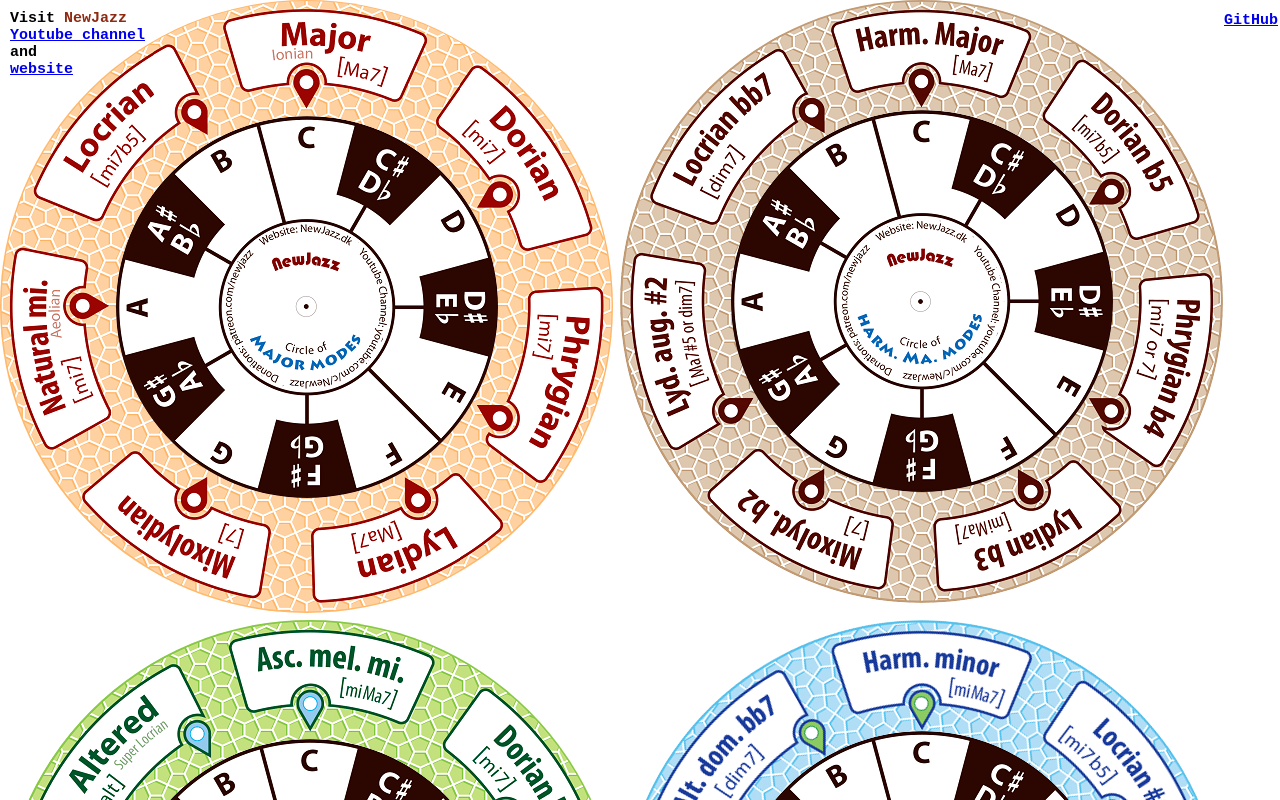
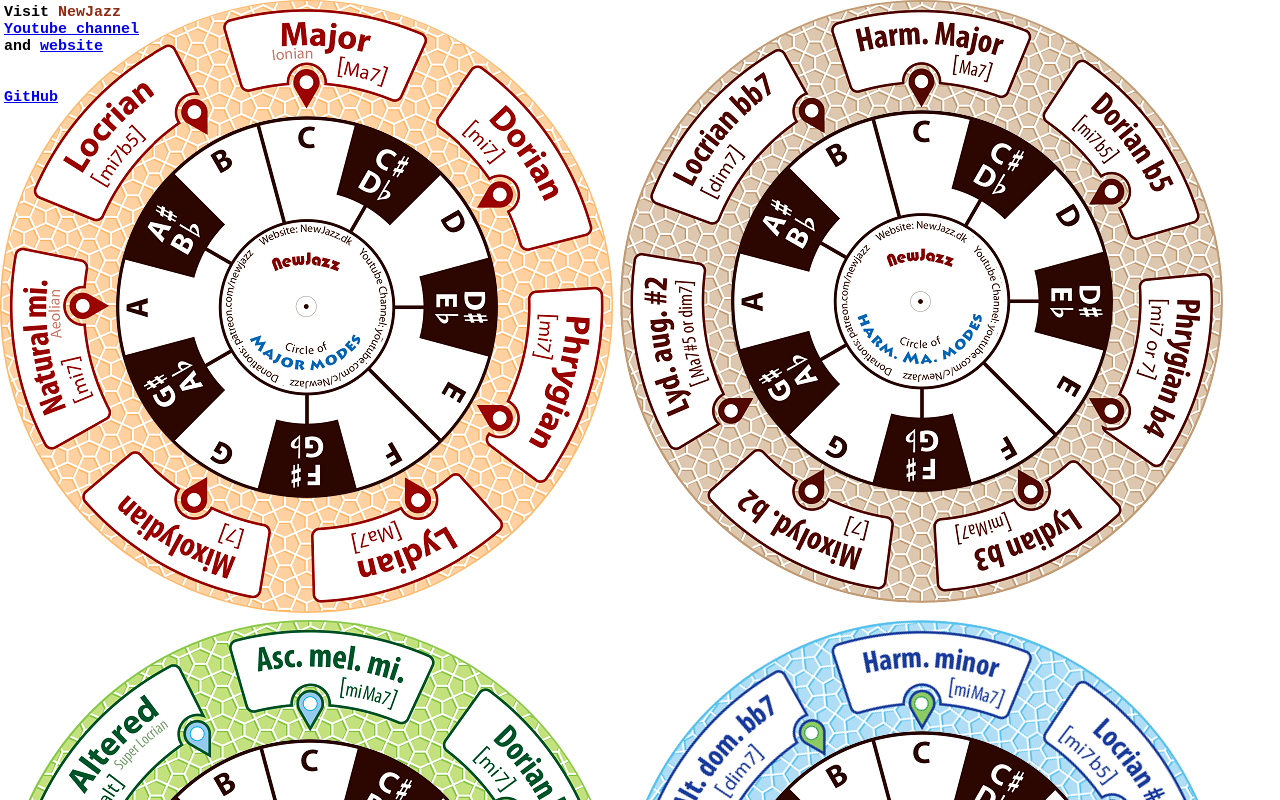
Before and after one commit to kairuz/music-tools, a plain HTML site: page modes-wheels_new-jazz/index.html in a window 1280 px wide. Drawn offline with Linux system fonts and the light colour scheme.

Commit message:
Moved repo link to be alongside New Jazz attribution.

```diff
--- a/modes-wheels_new-jazz/index.html
+++ b/modes-wheels_new-jazz/index.html
@@ -211,13 +211,13 @@ window.addEventListener('load', () => {
 </script>
 </head>
 <body>
-<a style="padding: 2px; float: right; position: relative; z-index: 100; background: white;" href="https://www.github.com/kairuz/music-tools">GitHub</a>
-<div style="margin: 10px;">
+<div style="margin: 4px;">
   <p>
     Visit <span style="color: #8f2911;">NewJazz</span><br />
     <a href="https://www.youtube.com/@NewJazz">Youtube channel</a><br />
-    and<br />
-    <a href="http://www.newjazz.dk/">website</a>
+    and <a href="http://www.newjazz.dk/">website</a>
+    <br /><br /><br />
+    <a href="https://www.github.com/kairuz/music-tools">GitHub</a>
   </p>
 </div>
 <div>
```
